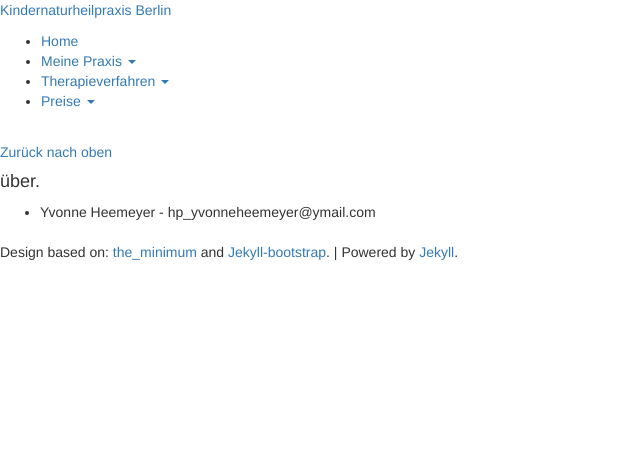
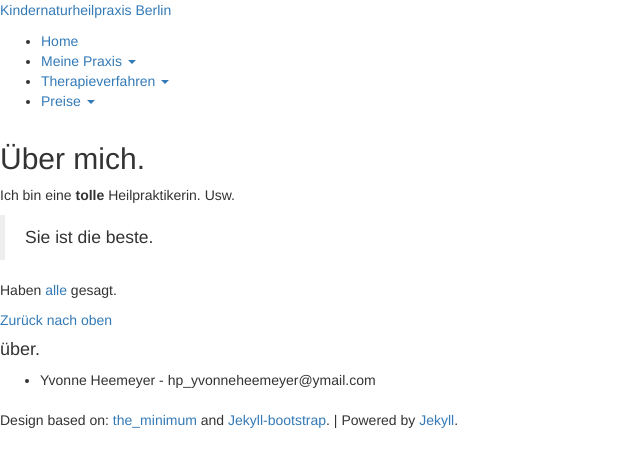
Before and after one commit to heilpraktiker/heilpraktiker.github.io, a Jekyll site: the page built from meine-praxis/ich/index.md, in a window 1280 px wide. Shown: the top 467 px of the page, without its empty margins (0-640 px from the left). Built offline with Jekyll 4.4.1, drawn with Linux system fonts in a browser that asks for light colours; nearby versions of some CDN libraries; comment, search, counter and statistics services are not loaded.

Commit message:
Updated index.md

```diff
--- a/meine-praxis/ich/index.md
+++ b/meine-praxis/ich/index.md
@@ -1,6 +1,17 @@
 ---
 layout: page
-title: "Index"
+title: Index
 description: ""
+published: true
 ---
+
 {% include JB/setup %}
+
+## Über mich.
+
+Ich bin eine **tolle** Heilpraktikerin.
+Usw.
+
+> Sie ist die beste.
+
+Haben [alle](google.de "Google") gesagt.
```
